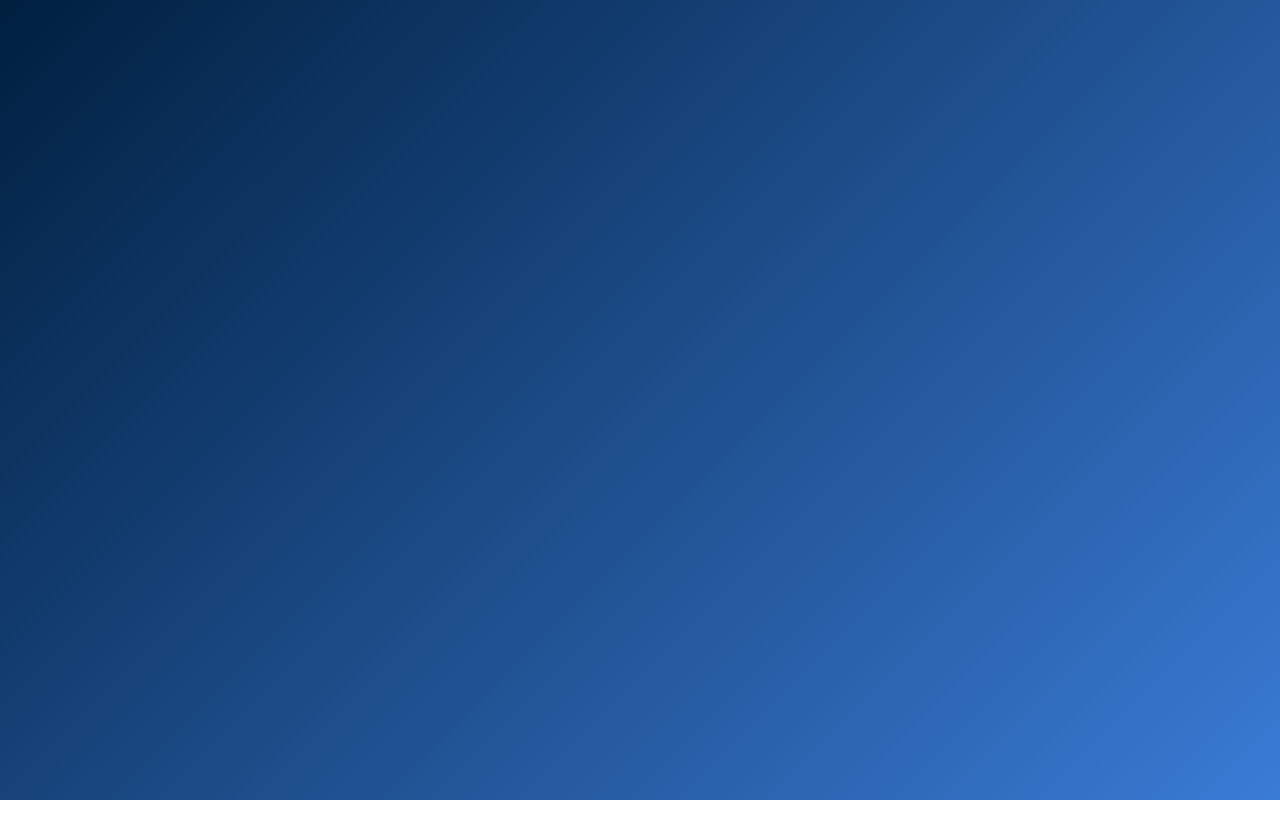
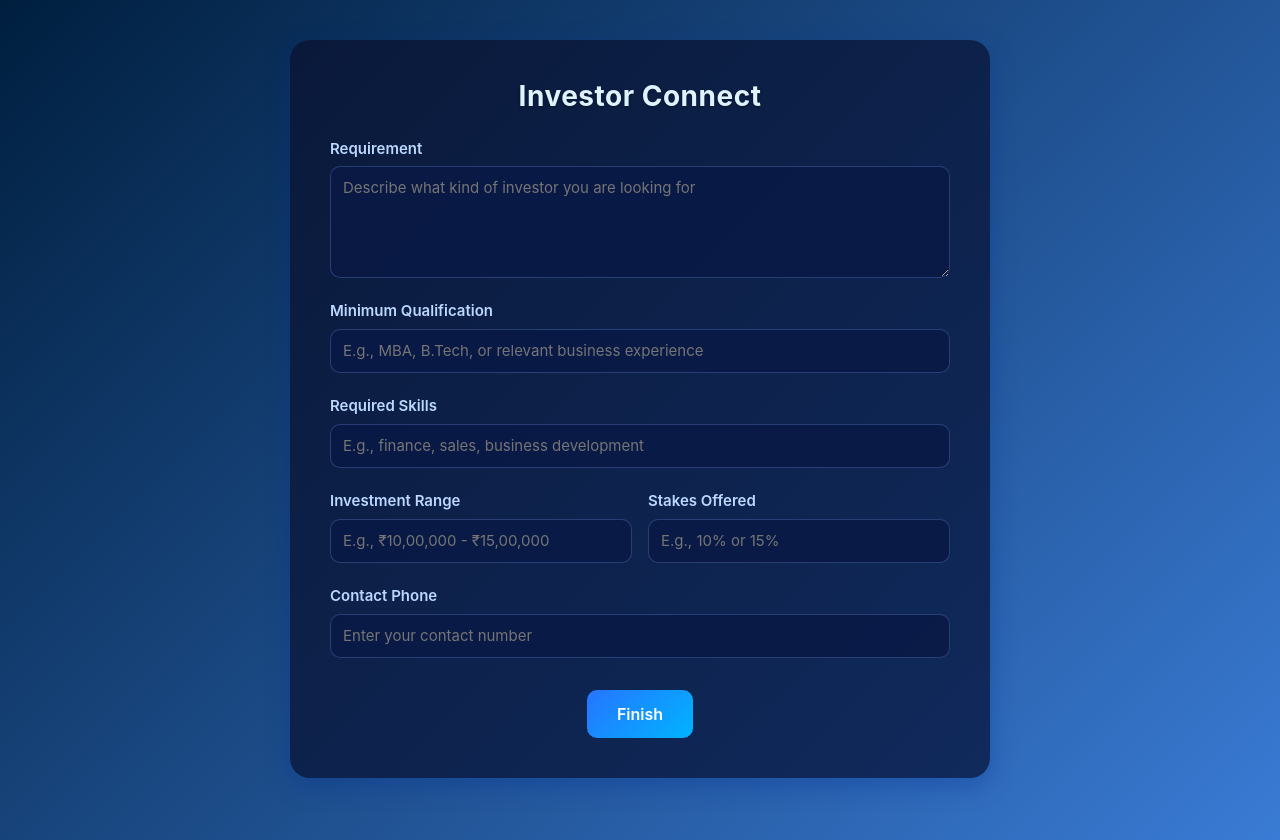
Before and after one commit to BusinessCommun-Com/BusinessCommun.Com, a React (Vite) app in the folder BusinessCommun.com/Client/: page /investor-connect in a window 1280 px wide. Before the commit this address had no page. Before the commit the page ends 800 px from the top, so only its background shows below. Built offline with nearby package versions, Linux system fonts and the light colour scheme.

Commit message:
Setup initial layout for Investor Connect screen

```diff
--- a/BusinessCommun.com/Client/package.json
+++ b/BusinessCommun.com/Client/package.json
@@ -10,10 +10,13 @@
     "preview": "vite preview"
   },
   "dependencies": {
+    "@hookform/resolvers": "^5.2.2",
     "react": "^19.1.1",
     "react-dom": "^19.1.1",
+    "react-hook-form": "^7.66.0",
     "react-icons": "^5.5.0",
     "react-router-dom": "^7.9.5",
+    "zod": "^4.1.12",
     "@hookform/resolvers": "^5.2.2",
     "axios": "^1.13.1",
     "react-hook-form": "^7.66.0",
--- a/BusinessCommun.com/Client/src/App.jsx
+++ b/BusinessCommun.com/Client/src/App.jsx
@@ -1,11 +1,9 @@
-import { useState } from 'react'
-import reactLogo from './assets/react.svg'
-import viteLogo from '/vite.svg'
 import './App.css'
 import { Route, Routes } from 'react-router-dom'
 import Login from './Pages/Login/Login.jsx'
 import Home from './Pages/Home/Home.jsx'
 import PartnerConnect from './Component/Forms/Partner_Investor_Forms/Partner_Form/Partner_Form.jsx'
+import InvestorConnect from './Component/Forms/Partner_Investor_Forms/Investor_Form/Investor_Form.jsx'
 
 function App() {
 
@@ -20,7 +18,10 @@ function App() {
         element={<Home />}
       />
       <Route path="/partner-connect"
-        element={<PartnerConnect/>}
+        element={<PartnerConnect />}
+      />
+      <Route path="/investor-connect"
+        element={<InvestorConnect />}
       />
 
     </Routes>
--- /dev/null
+++ b/BusinessCommun.com/Client/src/Component/Forms/Partner_Investor_Forms/Investor_Form/Investor_Form.css
@@ -0,0 +1,164 @@
+/* ===============================
+   Investor Form (Improved Styling)
+   =============================== */
+
+/* Card container */
+.pc-card {
+    background: linear-gradient(135deg, #0a193a, #102a5c);
+    /* changed: gradient background */
+    color: #e6f2ff;
+    padding: 40px;
+    /* changed: increased padding */
+    border-radius: 20px;
+    box-shadow: 0 8px 25px rgba(0, 50, 150, 0.35);
+    /* changed: slightly stronger shadow */
+    backdrop-filter: blur(8px);
+    /* new: subtle glassy effect */
+    max-width: 700px;
+    margin: 40px auto;
+    font-family: "Inter", sans-serif;
+    animation: fadeInUp 0.8s ease both;
+    /* new: entry animation */
+}
+
+/* Title */
+.pc-title {
+    font-size: 28px;
+    /* changed: slightly larger */
+    font-weight: 700;
+    color: #dff3ff;
+    text-align: center;
+    margin-bottom: 24px;
+    letter-spacing: 0.5px;
+    /* new: improves readability */
+    text-shadow: 0 1px 3px rgba(0, 0, 0, 0.4);
+    /* new: subtle depth */
+}
+
+/* Form */
+.pc-form {
+    display: flex;
+    flex-direction: column;
+    gap: 22px;
+    /* changed: slightly larger gap for balance */
+}
+
+/* Label */
+.pc-label {
+    display: flex;
+    flex-direction: column;
+    font-weight: 600;
+    color: #bcd8ff;
+    font-size: 15px;
+}
+
+/* Input and Textarea */
+.pc-input {
+    background: rgba(10, 25, 70, 0.85);
+    /* changed: semi-transparent input bg */
+    border: 1px solid rgba(130, 170, 255, 0.25);
+    /* changed: softer border tone */
+    border-radius: 10px;
+    padding: 10px 12px;
+    font-size: 15px;
+    color: #eaf3ff;
+    margin-top: 6px;
+    transition: all 0.3s ease;
+    /* changed: smoother transition */
+}
+
+.pc-input:focus {
+    outline: none;
+    border-color: #339cff;
+    background: #112d60;
+    /* box-shadow: 0 0 8px rgba(51, 156, 255, 0.4); */
+    /* new: glow effect */
+}
+
+/* For rows having two inputs side by side */
+.pc-row {
+    display: flex;
+    gap: 16px;
+}
+
+.pc-half {
+    flex: 1;
+}
+
+/* Error styling */
+.pc-error {
+    color: #ffb3b3;
+    font-size: 13px;
+    margin-top: 4px;
+}
+
+.pc-error-field {
+    border-color: #ff6666 !important;
+    background: rgba(255, 50, 50, 0.1);
+    /* changed: softer red overlay instead of dark bg */
+}
+
+/* Buttons */
+.pc-actions {
+    display: flex;
+    justify-content: center;
+    margin-top: 10px;
+}
+
+.pc-btn {
+    padding: 12px 30px;
+    /* changed: increased size */
+    border-radius: 10px;
+    border: none;
+    font-weight: 600;
+    cursor: pointer;
+    transition: all 0.25s ease;
+    /* changed: smoother hover */
+}
+
+/* Primary Save Button */
+.pc-btn-primary {
+    background: linear-gradient(135deg, #2675ff, #00b4ff);
+    color: white;
+    border: none;
+    /* box-shadow: 0 4px 15px rgba(0, 150, 255, 0.2); */
+    /* new: button glow */
+}
+
+.pc-btn-primary:hover {
+    background: linear-gradient(135deg, #0052cc, #0091ea);
+    transform: translateY(-2px);
+    /* box-shadow: 0 6px 18px rgba(0, 150, 255, 0.3); */
+    /* new: hover lift effect */
+}
+
+/* Responsive design */
+@media (max-width: 600px) {
+    .pc-card {
+        padding: 26px;
+        /* changed: slightly reduced for mobile */
+    }
+
+    .pc-row {
+        flex-direction: column;
+    }
+
+    .pc-btn {
+        width: 100%;
+    }
+}
+
+/* ===============================
+   Animations
+   =============================== */
+@keyframes fadeInUp {
+    0% {
+        opacity: 0;
+        transform: translateY(30px);
+    }
+
+    100% {
+        opacity: 1;
+        transform: translateY(0);
+    }
+}
--- a/BusinessCommun.com/Client/src/Component/Forms/Partner_Investor_Forms/Investor_Form/Investor_Form.jsx
+++ b/BusinessCommun.com/Client/src/Component/Forms/Partner_Investor_Forms/Investor_Form/Investor_Form.jsx
@@ -0,0 +1,158 @@
+import { useForm } from "react-hook-form";
+import { zodResolver } from "@hookform/resolvers/zod";
+import { z } from "zod";
+import "./Investor_Form.css";
+
+// Zod Schema
+const phoneRegex = /^[0-9]{10}$/;
+const stakesRegex = /^(\d{1,3}%|\d+(\.\d+)?%?)$/;
+
+const schema = z.object({
+    requirement: z
+        .string()
+        .min(10, "Please describe in detail what are your requirements from an investor (min 10 characters)")
+        .max(2000)
+        .nonempty("Please specify your requirements"),
+
+    min_qualification: z
+        .string()
+        .max(255)
+        .nonempty("Please specify the minimum qualifications required for the Investor"),
+
+    skills: z
+        .string()
+        .max(500)
+        .nonempty("Please specify the skills you expect from the investor"),
+
+    investment_range: z
+        .string()
+        .max(100)
+        .nonempty("Please specify you expected investment range"),
+
+    stakes: z
+        .string()
+        .regex(stakesRegex, "Enter a valid percentage or numeric value (e.g., 10% or 100000)")
+        .nonempty("Please specify the stakes you're offering"),
+
+    contact_phone: z
+        .string()
+        .regex(phoneRegex, "Enter a valid 10-digit phone number")
+        .nonempty("Contact number is required"),
+});
+
+
+function InvestorConnect() {
+    const {
+        register,
+        handleSubmit,
+        reset,
+        formState: { errors },
+    } = useForm({
+        resolver: zodResolver(schema),
+    });
+
+    //submit handler of investor requirements
+    const onSubmit = (data) => {
+        console.log("Investor Requirement Form Submitted :", data);
+        alert("Investor details submitted successfully!");
+        reset();
+    };
+
+    return (
+        <div className="pc-card">
+            <h2 className="pc-title">Investor Connect</h2>
+
+            <form onSubmit={handleSubmit(onSubmit)} className="pc-form" noValidate>
+
+                <label className="pc-label">
+                    Requirement
+                    <textarea
+                        {...register("requirement")}
+                        className={`pc-input ${errors.requirement ? "pc-error-field" : ""}`}
+                        rows="4"
+                        placeholder="Describe what kind of investor you are looking for"
+                    />
+                    {errors.requirement && (
+                        <p className="pc-error">{errors.requirement.message}</p>
+                    )}
+                </label>
+
+                <label className="pc-label">
+                    Minimum Qualification
+                    <input
+                        {...register("min_qualification")}
+                        type="text"
+                        className={`pc-input ${errors.min_qualification ? "pc-error-field" : ""
+                            }`}
+                        placeholder="E.g., MBA, B.Tech, or relevant business experience"
+                    />
+                    {errors.min_qualification && (
+                        <p className="pc-error">{errors.min_qualification.message}</p>
+                    )}
+                </label>
+
+                <label className="pc-label">
+                    Required Skills
+                    <input
+                        {...register("skills")}
+                        type="text"
+                        className={`pc-input ${errors.skills ? "pc-error-field" : ""}`}
+                        placeholder="E.g., finance, sales, business development"
+                    />
+                    {errors.skills && <p className="pc-error">{errors.skills.message}</p>}
+                </label>
+
+                <div className="pc-row">
+                    <label className="pc-label pc-half">
+                        Investment Range
+                        <input
+                            {...register("investment_range")}
+                            type="text"
+                            className={`pc-input ${errors.investment_range ? "pc-error-field" : ""
+                                }`}
+                            placeholder="E.g., ₹10,00,000 - ₹15,00,000"
+                        />
+                        {errors.investment_range && (
+                            <p className="pc-error">{errors.investment_range.message}</p>
+                        )}
+                    </label>
+
+                    <label className="pc-label pc-half">
+                        Stakes Offered
+                        <input
+                            {...register("stakes")}
+                            type="text"
+                            className={`pc-input ${errors.stakes ? "pc-error-field" : ""}`}
+                            placeholder="E.g., 10% or 15%"
+                        />
+                        {errors.stakes && (
+                            <p className="pc-error">{errors.stakes.message}</p>
+                        )}
+                    </label>
+                </div>
+
+                <label className="pc-label">
+                    Contact Phone
+                    <input
+                        {...register("contact_phone")}
+                        type="text"
+                        className={`pc-input ${errors.contact_phone ? "pc-error-field" : ""
+                            }`}
+                        placeholder="Enter your contact number"
+                    />
+                    {errors.contact_phone && (
+                        <p className="pc-error">{errors.contact_phone.message}</p>
+                    )}
+                </label>
+
+                <div className="pc-actions">
+                    <button type="submit" className="pc-btn pc-btn-primary">
+                        Finish
+                    </button>
+                </div>
+            </form>
+        </div>
+    );
+}
+
+export default InvestorConnect;
--- a/BusinessCommun.com/Client/src/Pages/Login/Login.css
+++ b/BusinessCommun.com/Client/src/Pages/Login/Login.css
@@ -108,9 +108,11 @@ h3.h4 {
   0% {
     transform: translateY(0px);
   }
+
   50% {
     transform: translateY(-10px);
   }
+
   100% {
     transform: translateY(0px);
   }
@@ -189,6 +191,7 @@ h3.h4 {
   from {
     opacity: 0;
   }
+
   to {
     opacity: 1;
   }
@@ -199,6 +202,7 @@ h3.h4 {
     opacity: 0;
     transform: translateY(40px);
   }
+
   100% {
     opacity: 1;
     transform: translateY(0);
```
Also changed, not shown: BusinessCommun.com/Client/src/Pages/Login/Login.jsx (+6 -6 lines), 1 other file (tests, documents, lock files or other folders).
